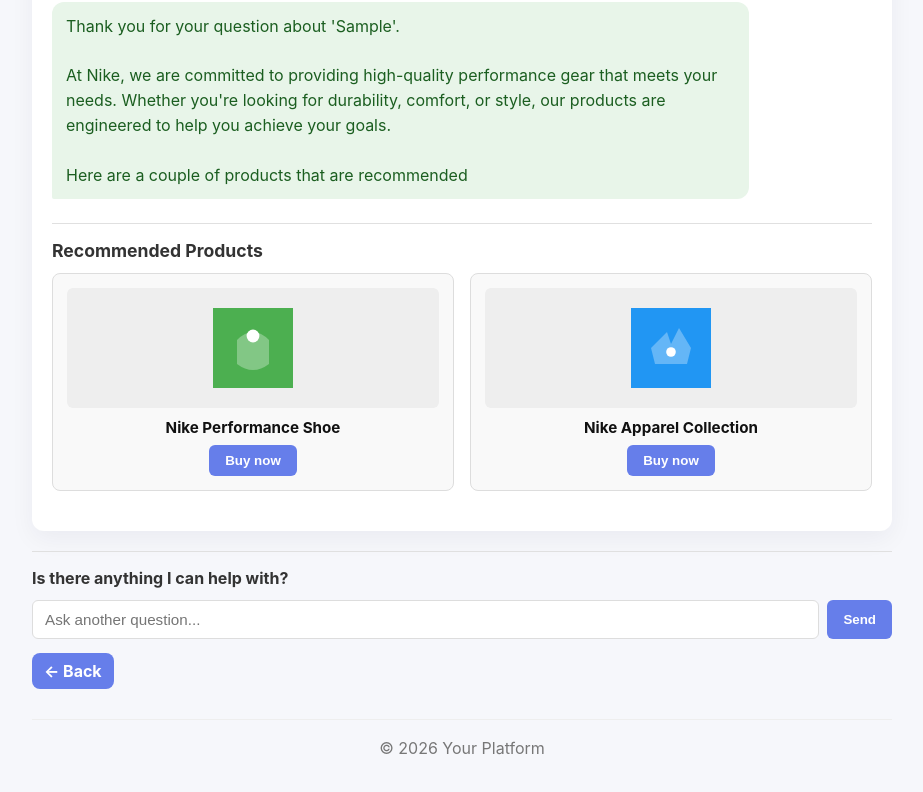
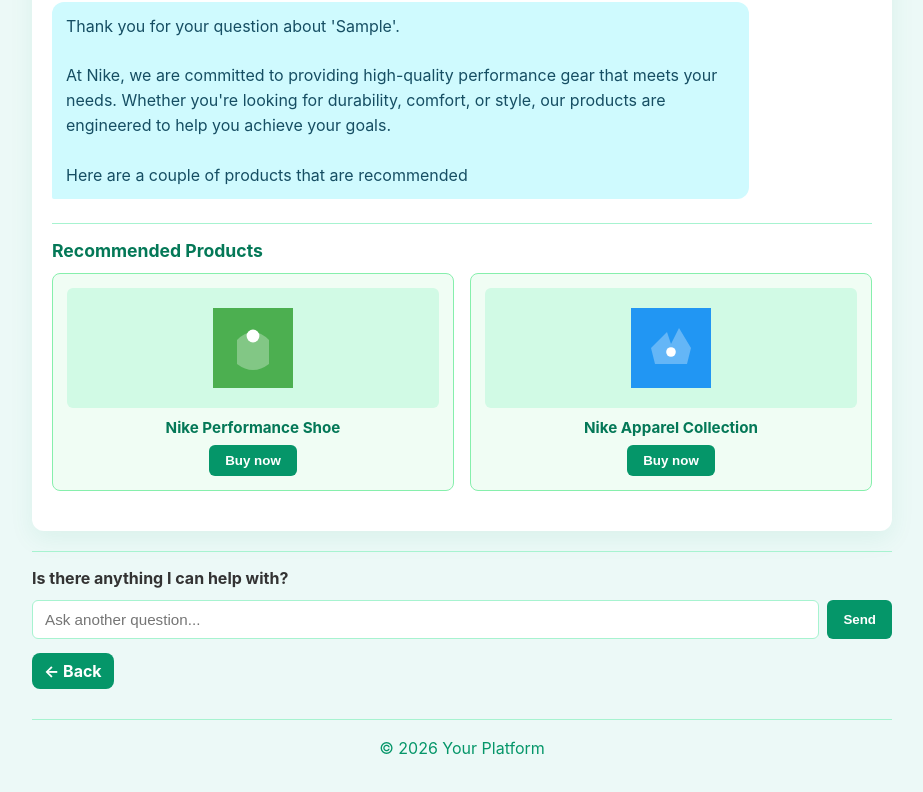
Before and after one commit to Murali-Prorata/First-vibe-code, a plain HTML site: page nike_agent.html in a window 1280 px wide. Both pictures are taken after typing "Sample" into the empty fields and a click on the button "Send". Shown: the part 225-1017 px from the top of the page, without its empty margins (178-1101 px from the left). Drawn offline with Linux system fonts and the light colour scheme.

Commit message:
Add files via upload

```diff
--- a/nike_agent.html
+++ b/nike_agent.html
@@ -7,36 +7,36 @@
     <link rel="icon" href="favicon.svg" type="image/svg+xml">
     <style>
         *{box-sizing:border-box;margin:0;padding:0}
-        body{font-family: -apple-system,BlinkMacSystemFont,'Segoe UI',Roboto,sans-serif;background:#f6f7fb;color:#111}
-        header{background:linear-gradient(135deg,#667eea 0%,#764ba2 100%);color:#fff;padding:28px 20px;text-align:center;box-shadow:0 4px 8px rgba(0,0,0,0.06)}
+        body{font-family: -apple-system,BlinkMacSystemFont,'Segoe UI',Roboto,sans-serif;background:#ecf9f7;color:#0d3d3d}
+        header{background:linear-gradient(135deg,#059669 0%,#0891b2 100%);color:#fff;padding:28px 20px;text-align:center;box-shadow:0 4px 8px rgba(0,0,0,0.06)}
         header h1{font-size:1.8rem}
         .container{max-width:900px;margin:24px auto;padding:0 20px}
 
-        .conversation{background:#fff;border-radius:12px;padding:20px;box-shadow:0 8px 24px rgba(18,18,50,0.05);min-height:300px}
+        .conversation{background:#fff;border-radius:12px;padding:20px;box-shadow:0 8px 24px rgba(5,150,105,0.08);min-height:300px}
         .msg{max-width:85%;padding:12px 14px;border-radius:12px;margin-bottom:12px;line-height:1.55}
-        .msg.user{background:#eaf1ff;color:#05386b;margin-left:auto;border-bottom-right-radius:2px}
-        .msg.agent{background:#e8f5e9;color:#1b5e20;border-bottom-left-radius:2px}
+        .msg.user{background:#d1fae5;color:#065f46;margin-left:auto;border-bottom-right-radius:2px}
+        .msg.agent{background:#cffafe;color:#164e63;border-bottom-left-radius:2px}
 
-        .products-section{margin-top:24px;padding-top:16px;border-top:1px solid #e0e0e0}
-        .products-section h3{font-size:1.1rem;margin-bottom:12px;color:#333}
+        .products-section{margin-top:24px;padding-top:16px;border-top:1px solid #a7f3d0}
+        .products-section h3{font-size:1.1rem;margin-bottom:12px;color:#047857}
         .products-grid{display:grid;grid-template-columns:repeat(2,1fr);gap:16px;margin-bottom:20px}
         @media (max-width:700px){.products-grid{grid-template-columns:1fr}}
 
-        .product-card{background:#f9f9f9;border:1px solid #ddd;border-radius:8px;padding:14px;text-align:center}
-        .product-image{width:100%;height:120px;background:#eee;border-radius:6px;display:flex;align-items:center;justify-content:center;margin-bottom:10px;color:#888}
-        .product-title{font-weight:700;margin-bottom:8px;font-size:0.95rem}
-        .buy-btn{display:inline-block;padding:8px 16px;background:#667eea;color:#fff;border:none;border-radius:6px;cursor:pointer;font-weight:700;text-decoration:none}
-        .buy-btn:hover{background:#764ba2}
+        .product-card{background:#f0fdf4;border:1px solid #86efac;border-radius:8px;padding:14px;text-align:center}
+        .product-image{width:100%;height:120px;background:#d1fae5;border-radius:6px;display:flex;align-items:center;justify-content:center;margin-bottom:10px;color:#059669}
+        .product-title{font-weight:700;margin-bottom:8px;font-size:0.95rem;color:#047857}
+        .buy-btn{display:inline-block;padding:8px 16px;background:#059669;color:#fff;border:none;border-radius:6px;cursor:pointer;font-weight:700;text-decoration:none}
+        .buy-btn:hover{background:#0891b2}
 
-        .follow-up{margin-top:20px;padding-top:16px;border-top:1px solid #e0e0e0}
+        .follow-up{margin-top:20px;padding-top:16px;border-top:1px solid #a7f3d0}
         .chat-form{display:flex;gap:8px;margin-top:12px}
-        .chat-form input{flex:1;padding:10px 12px;border:1px solid #ddd;border-radius:6px;font-size:0.95rem}
-        .chat-form button{padding:10px 16px;background:#667eea;color:#fff;border:none;border-radius:6px;cursor:pointer;font-weight:700}
-        .chat-form button:hover{background:#764ba2}
+        .chat-form input{flex:1;padding:10px 12px;border:1px solid #a7f3d0;border-radius:6px;font-size:0.95rem}
+        .chat-form button{padding:10px 16px;background:#059669;color:#fff;border:none;border-radius:6px;cursor:pointer;font-weight:700}
+        .chat-form button:hover{background:#0891b2}
 
-        .meta{font-size:0.9rem;color:#666;margin-bottom:14px}
-        .btn-back{display:inline-block;margin-top:14px;padding:8px 12px;background:#667eea;color:#fff;border-radius:8px;text-decoration:none;font-weight:700}
-        footer{margin-top:30px;text-align:center;color:#777;padding:18px 0;border-top:1px solid #eee}
+        .meta{font-size:0.9rem;color:#059669;margin-bottom:14px}
+        .btn-back{display:inline-block;margin-top:14px;padding:8px 12px;background:#059669;color:#fff;border-radius:8px;text-decoration:none;font-weight:700}
+        footer{margin-top:30px;text-align:center;color:#059669;padding:18px 0;border-top:1px solid #a7f3d0}
     </style>
 </head>
 <body>
```
